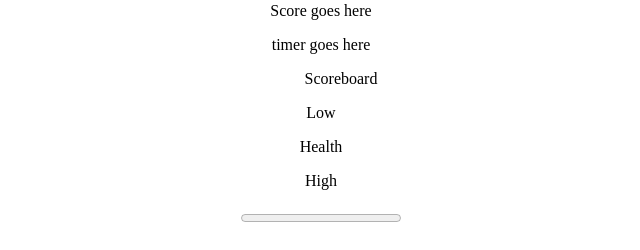
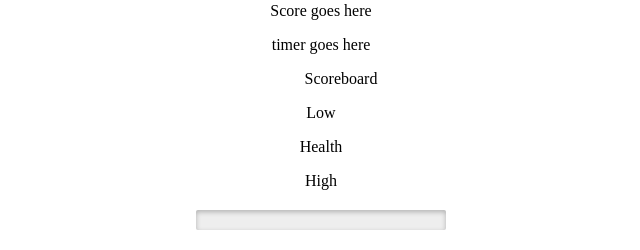
Before and after one commit to sarahemilym/WDI-PROJECT-1, a PHP site: page /index.v1.html in a window 1280 px wide. Shown: the part 596-846 px from the top of the page, without its empty margins (319-959 px from the left). Before the commit the page ends 818 px from the top, so only its background shows below. Run offline with PHP 8.4, Linux system fonts and the light colour scheme; some libraries are stand-ins or nearby versions.

Commit message:
commit before styling

```diff
--- a/css/style.css
+++ b/css/style.css
@@ -66,15 +66,6 @@ li {
   position: absolute;
   top: 0;
 }
-/*.innerdiv {
-border: 3px solid black;
-background: red;
-width: 300px;
-position: absolute;
-z-index: 10;
-top: 30px;
-left: 50px
-}*/
 
 .start {
   margin: 20px;
@@ -91,10 +82,38 @@ progress {
   margin: 20px auto;
 }
 
+progress[value] {
+  -webkit-appearance: none;
+  appearance: none;
+
+  width: 250px;
+  height: 20px;
+}
+
+progress[value]::-webkit-progress-bar {
+  background-color: #eee;
+  border-radius: 2px;
+  box-shadow: 0 2px 5px rgba(0, 0, 0, 0.25) inset;
+}
+
+progress[value]::-webkit-progress-value {
+  background-image:
+	   -webkit-linear-gradient(-45deg,
+	                           transparent 33%, rgba(0, 0, 0, .1) 33%,
+	                           rgba(0,0, 0, .1) 66%, transparent 66%),
+	   /*-webkit-linear-gradient(top,
+	                           rgba(255, 255, 255, .25),
+	                           rgba(0, 0, 0, .25)),*/
+	   -webkit-linear-gradient(left, red, yellow, green);
+
+    border-radius: 2px;
+    background-size: 35px 20px, 100% 100%, 100% 100%;
+}
+
 .goodie {
-  background-image: '../images/good.bacteria.png';
+  background: green;
 }
 
 .baddie {
-  background: #c90019;
+  background: red;
 }
--- a/index.html
+++ b/index.html
@@ -10,7 +10,7 @@
 </head>
 <body>
   <div class="container">
-
+<img src="#" alt="mute button" id="mute-button">
     <div class="instructions" id="instructions">
       <h2>Instructions</h2>
       <p>gshdskjfsl</p>
--- a/js/app.js
+++ b/js/app.js
@@ -12,17 +12,18 @@
 var Game = Game || {};
 
 Game.setup = function setup() {
-  this.width     = 400;
-  this.base      = 4;
-  this.maxTime   = 2000;
-  this.minTime   = 1000;
-  this.baddies   = 2;
-  this.goodies   = 4;
-  this.score     = 0;
-  this.correct   = 30;
-  this.incorrect = 20;
-  this.empty     = 10;
-  this.level     = 1;
+  this.width       = 400;
+  this.base        = 4;
+  this.maxTime     = 2000;
+  this.minTime     = 1000;
+  this.baddies     = 2;
+  this.goodies     = 4;
+  this.score       = 0;
+  this.scoreNumber = 0;
+  this.correct     = 10;
+  this.incorrect   = 5;
+  this.empty       = 2;
+  this.level       = 1;
   this.buildGame();
 };
 
@@ -33,14 +34,19 @@ Game.buildGame = function buildGame() {
   this.$container = $('.container');
   this.$instructionbutton = $('<button class="instructionbutton" id="instructionbutton">Instructions</button>');
   this.$container.append(this.$instructionbutton);
+  this.$scoreDisplay = $('<p></p>');
+  this.$container.append(this.$scoreDisplay);
   this.$ul    = $('<ul></ul>');
   this.$container.append(this.$ul);
+  this.$ul.hide();
   this.$nextLevel = $('.nextLevelPrompt').hide();
   this.$gameOver = $('.gameOverPrompt').hide();
+  $('#mute-button').on('click', this.muteMusic);
   this.createGrid();
   this.makeInstructions();
   this.makeStartButton();
   this.makeScore();
+  this.muteMusic();
 };
 
 Game.createGrid = function createGrid() {
@@ -76,6 +82,7 @@ Game.makeStartButton = function makeStartButton() {
 };
 
 Game.start = function start() {
+  this.$ul.show();
   this.$startButton.hide();
   this.$progress.show();
   this.placeSquares('goodie');
@@ -116,22 +123,26 @@ Game.randomIndex = function randomIndex() {
 
 Game.checkType = function checkType() {
   if ($(this).hasClass('goodie')) {
+    new Audio('../sounds/ping.mp3').play();
+    Game.scoreNumber +=5;
     Game.score += Game.correct;
     $(this).removeClass('goodie');
   } else if ($(this).hasClass('baddie')) {
     Game.score -= Game.incorrect;
     $(this).removeClass('baddie');
   } else {
+    Game.scoreNumber -=2;
     Game.score -= Game.empty;
   }
+  Game.$scoreDisplay.html(Game.scoreNumber);
   Game.$progress.val(Game.score);
   if (Game.score >= 100) return Game.nextLevelPrompt();
-  if (Game.score <= 0) return Game.gameOverPrompt();
+  if (Game.score <= 0 && Game.scoreNumer !== '') return Game.gameOverPrompt();
 };
 
 Game.nextLevelPrompt = function nextLevelPrompt() {
   var $nextLevelPrompt = $('.nextLevelPrompt');
-  $nextLevelPrompt.fadeIn(700).delay(5000).fadeOut(700);
+  $nextLevelPrompt.fadeIn(700).delay(500).fadeOut(700);
   Game.nextLevel();
 };
 
@@ -168,17 +179,19 @@ Game.over = function over() {
   this.stopAllTimeouts();
   this.removeGoodieBaddieClass('goodie');
   this.removeGoodieBaddieClass('baddie');
-  this.width     = 400;
-  this.base      = 4;
-  this.maxTime   = 2000;
-  this.minTime   = 1000;
-  this.baddies   = 2;
-  this.goodies   = 4;
-  this.score     = 0;
-  this.correct   = 10;
-  this.incorrect = 50;
-  this.empty     = 10;
-  this.level     = 1;
+  this.width       = 400;
+  this.base        = 4;
+  this.maxTime     = 2000;
+  this.minTime     = 1000;
+  this.baddies     = 2;
+  this.goodies     = 4;
+  this.score       = 0;
+  this.scoreNumber = 0;
+  this.correct     = 10;
+  this.incorrect   = 50;
+  this.empty       = 10;
+  this.level       = 1;
+  this.$scoreDisplay.html('');
   this.$progress.val(20);
   this.$progress.hide();
   this.$startButton.show();
@@ -203,9 +216,18 @@ Game.showInstructions = function showInstructions() {
 };
 
 Game.hideInstructions = function hideInstructions() {
-  console.log('clicked close');
+
   $('#instructions').hide();
 };
 
+Game.muteMusic = function muteMusic() {
+  console.log('clicked');
+  // $('audio').each(function() {
+  //   $(this).pause();
+  // });
+  // $('audio').each(function(){
+  // $(this).volume = 0.0;
+
+};
 
 $(Game.setup.bind(Game));
```
Also changed, not shown: images/badbacteria.jpg (added), 2 other files.
